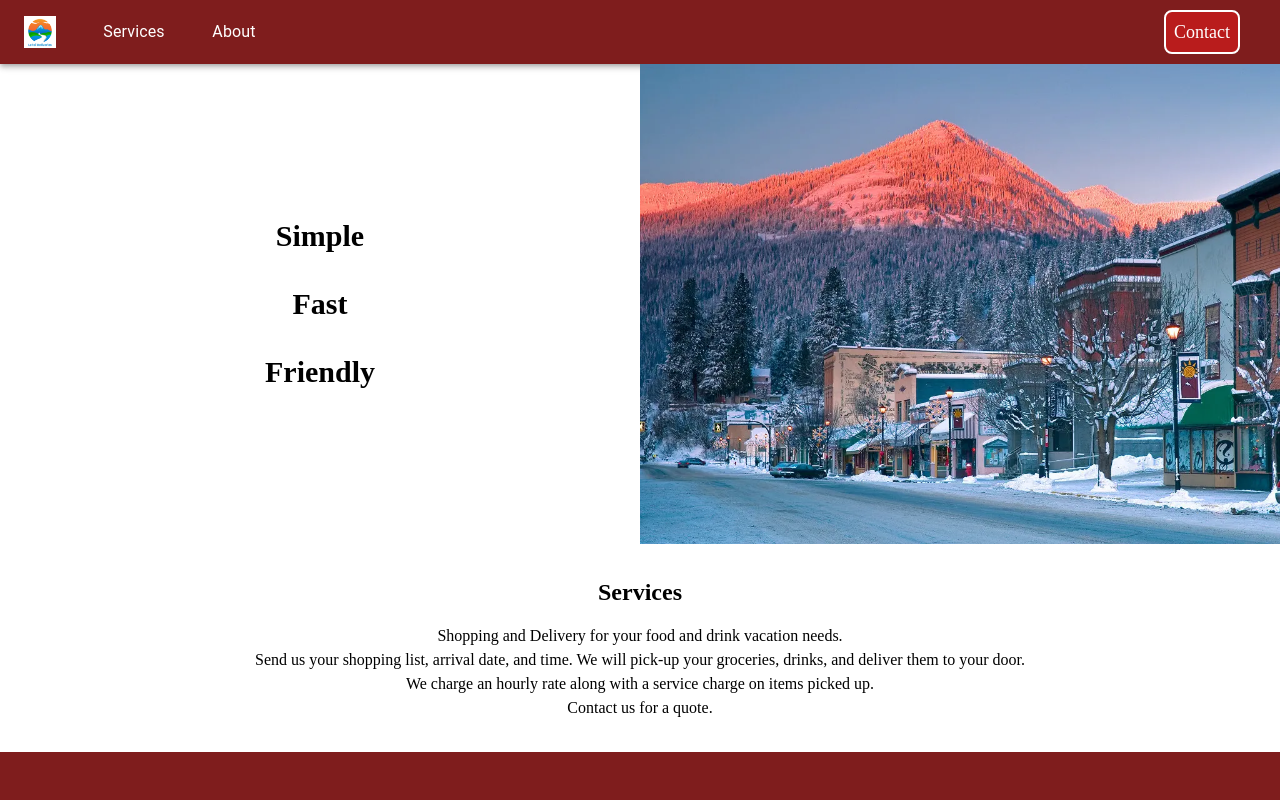
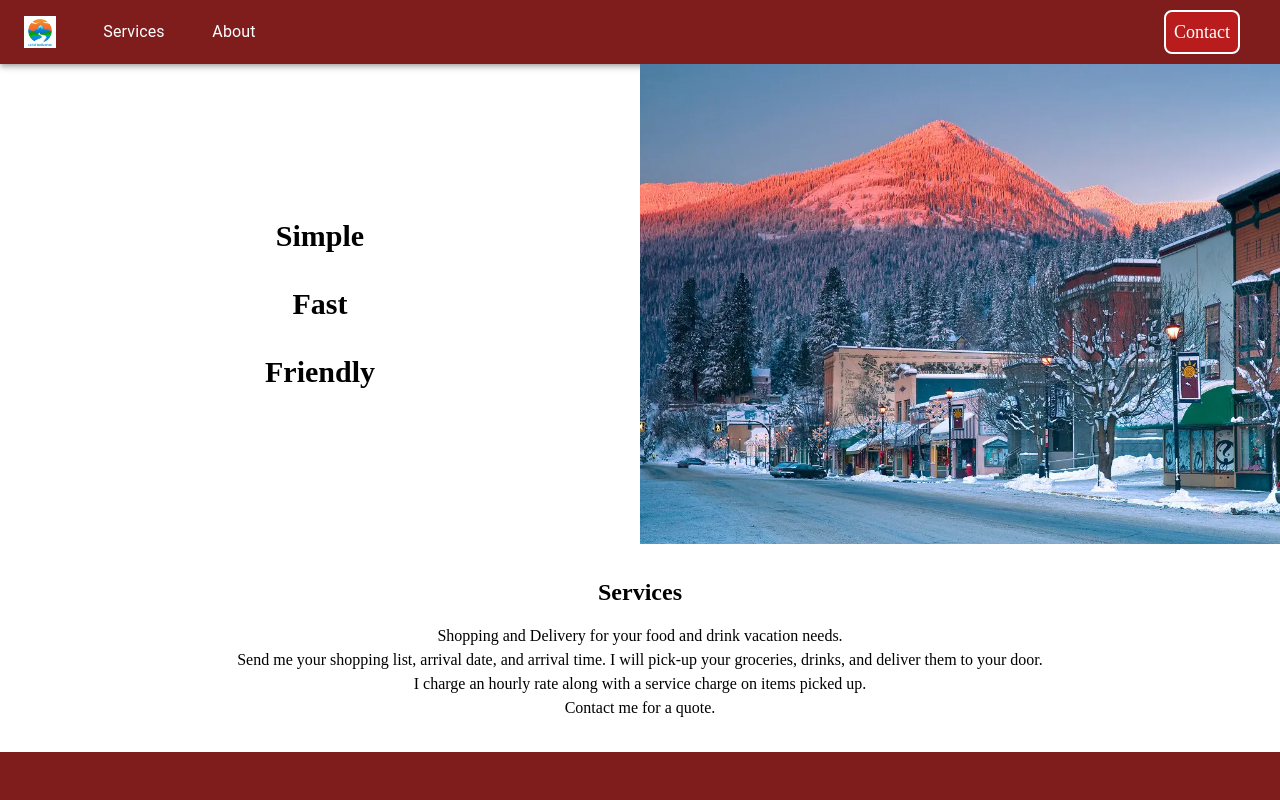
Before and after one commit to revyrob/leroiDeliver, a React (Create React App) app: page / in a window 1280 px wide. Shown: the top 800 px of the page. Built offline with nearby package versions, Linux system fonts and the light colour scheme; no server answers.

Commit message:
change it to me not we

```diff
--- a/src/components/Serv/Serv.jsx
+++ b/src/components/Serv/Serv.jsx
@@ -5,9 +5,9 @@ function Serv() {
     <section id="servcies" className='max-w-screen-xl mx-auto'>
         <h1 className='text-2xl font-black mt-8 mb-4 '>Services</h1>
         <h2>Shopping and Delivery for your food and drink vacation needs.</h2>
-        <p>Send us your shopping list, arrival date, and time.  We will pick-up your groceries, drinks, and deliver them to your door.</p>
-        <p>We charge an hourly rate along with a service charge on items picked up.</p>
-        <p>Contact us for a quote.</p>
+        <p>Send me your shopping list, arrival date, and arrival time.  I will pick-up your groceries, drinks, and deliver them to your door.</p>
+        <p>I charge an hourly rate along with a service charge on items picked up.</p>
+        <p>Contact me for a quote.</p>
     </section>
   )
 }
```
